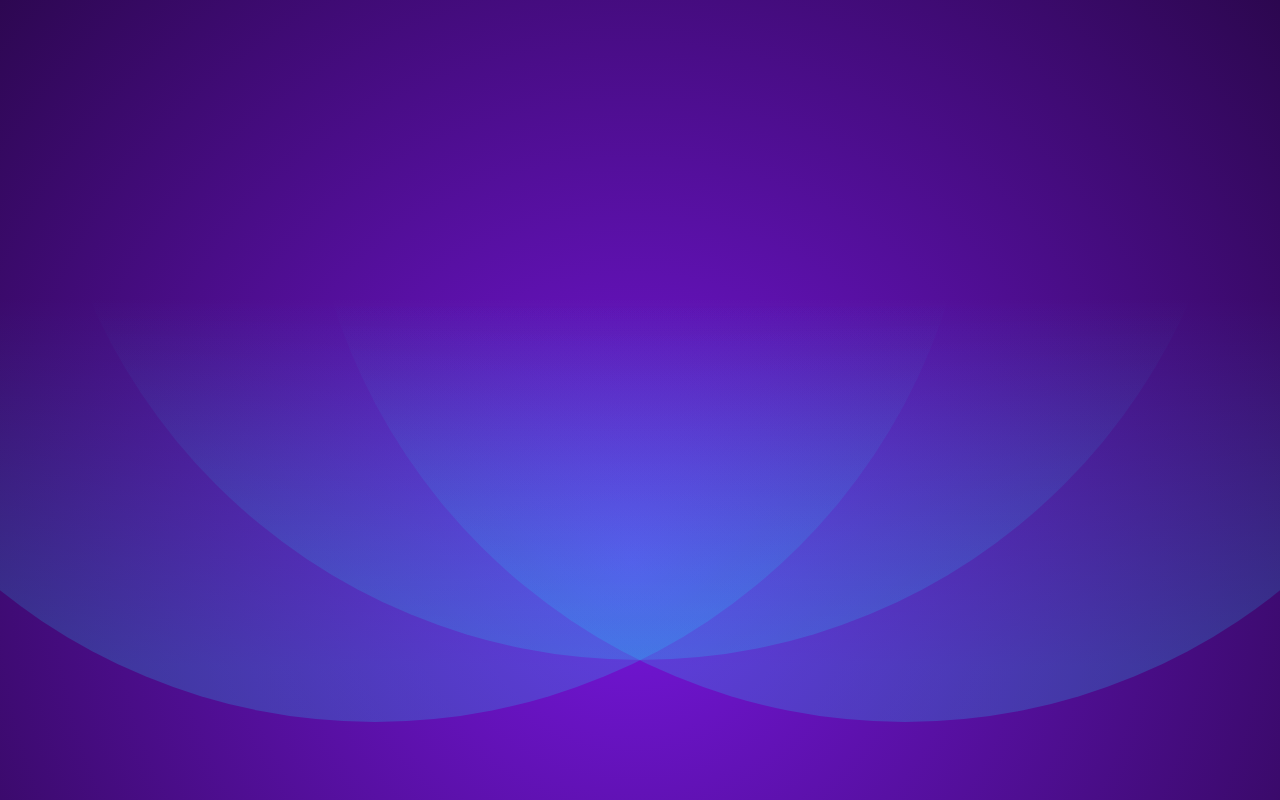
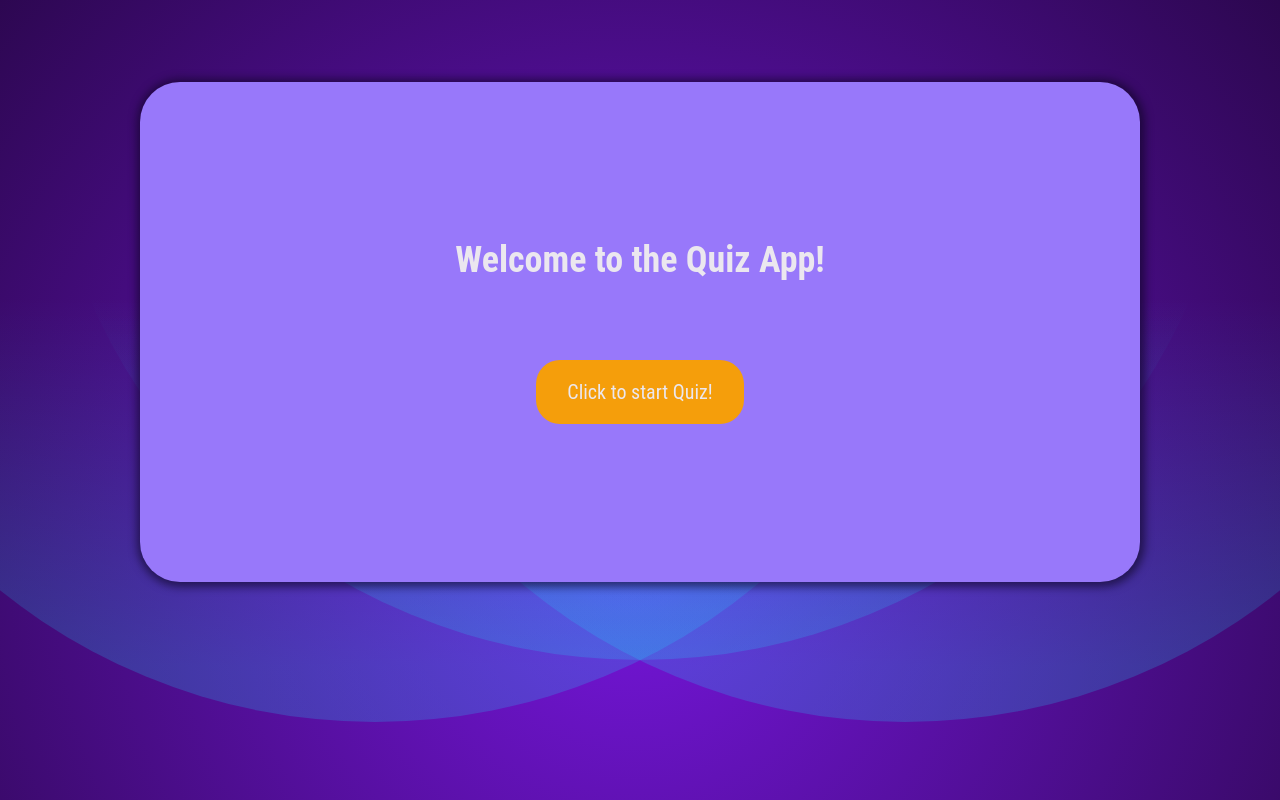
Before and after one commit to podlaskialgorytm3/quiz-app, a React (Vite) app: page / in a window 1280 px wide. Built offline with nearby package versions, Linux system fonts and the light colour scheme.

Commit message:
Refactor App.jsx and AppView.jsx. Switching the pages through button uses ContextAPI

```diff
--- a/src/App.jsx
+++ b/src/App.jsx
@@ -1,21 +1,8 @@
-import React, { useContext, useState } from "react";
-import { StartView } from "./views/StartView";
-import { QuizView } from "./views/QuizView";
-import { ResultView } from "./views/ResultView";
+import React from "react";
 import { ViewContextProvider } from "./views/AppView";
-import { ViewContext } from "./context/ViewContext";
-
-
-const App = ({value}) => {
-  const {view,changeView} = useContext(ViewContext)
-  console.log(view)
+const App = () => {
   return (
-    <ViewContextProvider>
-      {view === "start" && <StartView/>}
-      {view === "quiz" && <QuizView />}
-      {view === "result" && <ResultView />}
-    </ViewContextProvider>
+    <ViewContextProvider></ViewContextProvider>
   );
 };
-
 export default App;
--- a/src/views/AppView.jsx
+++ b/src/views/AppView.jsx
@@ -1,7 +1,10 @@
 import React, { useState } from "react";
 import { ViewContext } from "../context/ViewContext";
+import { StartView } from '../views/StartView'
+import { QuizView } from '../views/QuizView'
+import { ResultView } from '../views/ResultView'
 
-export const ViewContextProvider = ({ children }) => {
+export const ViewContextProvider = () => {
   const [view,setView] = useState('start')
   const changeView = (newView) => {
     setView(newView)
@@ -9,7 +12,9 @@ export const ViewContextProvider = ({ children }) => {
   return (
     <ViewContext.Provider value={{view,changeView}}>
       <div className="flex flex-col justify-center items-center h-5/6">
-        {children}
+        {view === "start" && <StartView/>}
+        {view === "quiz" && <QuizView />}
+        {view === "result" && <ResultView />}
       </div>
     </ViewContext.Provider>
   );
```
